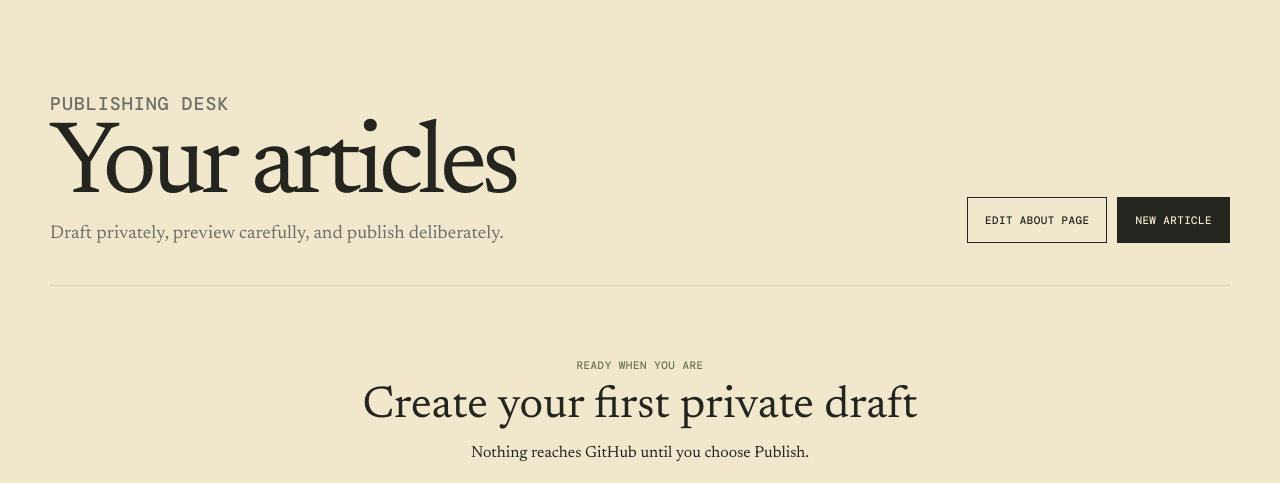
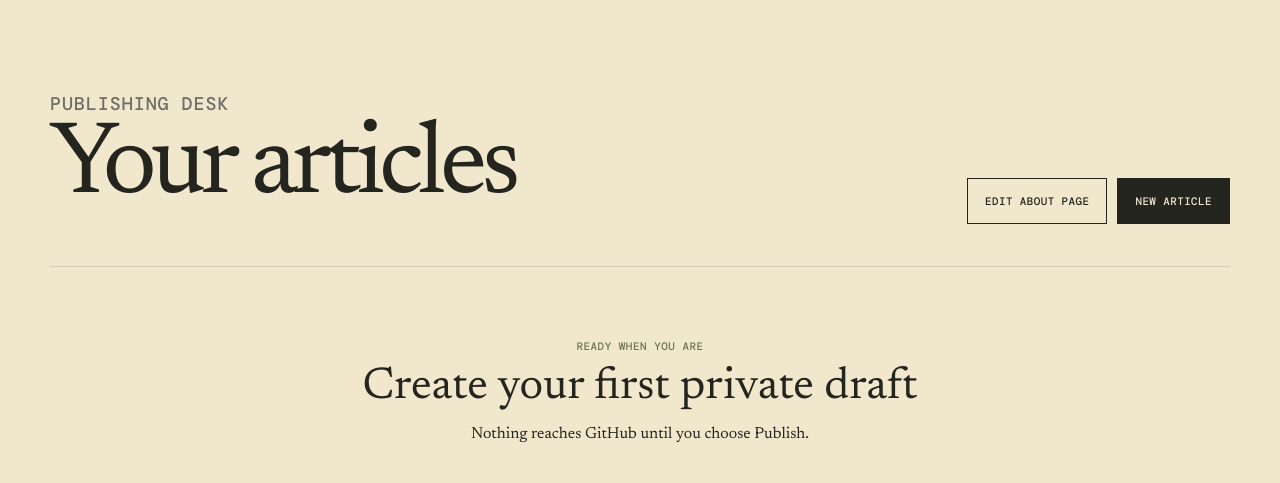
Before and after one commit to abirrahi10/lens-on-security, a Flask app: template admin/templates/dashboard.html in a window 1280 px wide. Shown: the part 82-565 px from the top of the page. Run offline with Flask 3, Linux system fonts and the light colour scheme; the template is opened without the code that fills it, so the values that code supplies are empty; some libraries are stand-ins or nearby versions.

Commit message:
Simplify publisher dashboard heading

```diff
--- a/admin/templates/dashboard.html
+++ b/admin/templates/dashboard.html
@@ -5,7 +5,6 @@
     <div>
       <p class="kicker">Publishing desk</p>
       <h1>Your articles</h1>
-      <p>Draft privately, preview carefully, and publish deliberately.</p>
     </div>
     <div class="actions">
       <a class="button secondary" href="{{ url_for('edit_about') }}">Edit About page</a>
```
